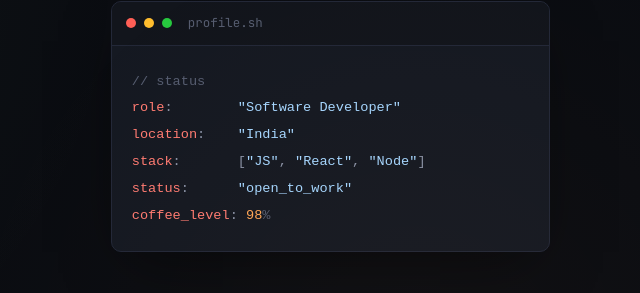
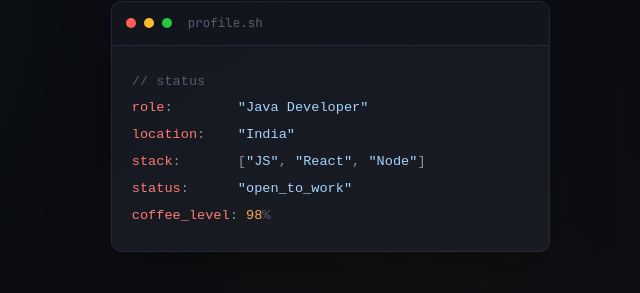
Before and after one commit to dheeraj071/portfolioSite, a plain HTML site: page index.html in a window 1280 px wide. Shown: the part 188-481 px from the top of the page, 606-1246 px from the left. Drawn offline with Linux system fonts and the light colour scheme.

Commit message:
changed title

```diff
--- a/index.html
+++ b/index.html
@@ -49,7 +49,7 @@
         <span class="terminal-title">profile.sh</span>
       </div>
       <pre class="terminal-body"><code><span class="tk-comment">// status</span>
-<span class="tk-key">role</span>:        <span class="tk-str">"Software Developer"</span>
+<span class="tk-key">role</span>:        <span class="tk-str">"Java Developer"</span>
 <span class="tk-key">location</span>:    <span class="tk-str">"India"</span>
 <span class="tk-key">stack</span>:       [<span class="tk-str">"JS"</span>, <span class="tk-str">"React"</span>, <span class="tk-str">"Node"</span>]
 <span class="tk-key">status</span>:      <span class="tk-str">"open_to_work"</span>
```
